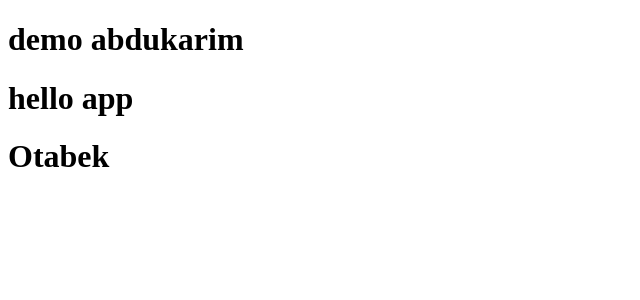
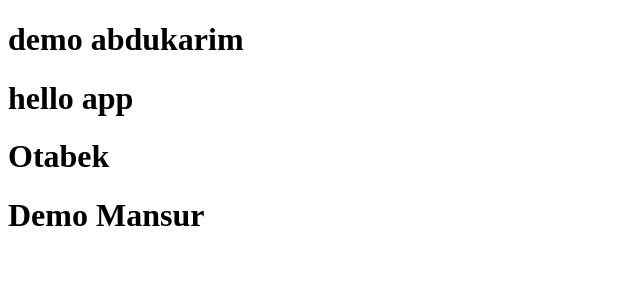
Before and after one commit to Otabek1990/git-github-learning, a React (Vite) app: page / in a window 1280 px wide. Shown: the top 300 px of the page, without its empty margins (0-640 px from the left). Built offline with nearby package versions, Linux system fonts and the light colour scheme.

Commit message:
Mansu test

```diff
--- a/src/App.tsx
+++ b/src/App.tsx
@@ -5,6 +5,7 @@ function App() {
       <h1>demo abdukarim</h1>
       <h1>hello app</h1>
       <h1>Otabek</h1>
+      <h1>Demo Mansur</h1>
     </div>
   )
 }
```
